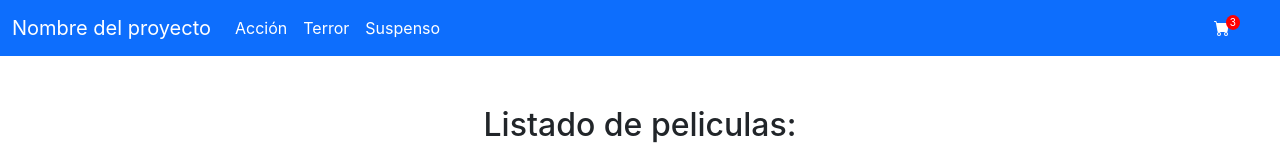
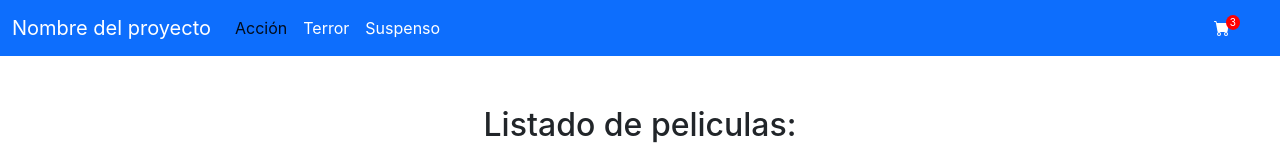
Before and after one commit to lucianoruizm/reactCursoLeo, a React (Create React App) app: page /category/1 in a window 1280 px wide. Shown: the top 160 px of the page. Built offline with nearby package versions, Linux system fonts and the light colour scheme.

Commit message:
promises, itemDetails

```diff
--- a/src/components/ItemListContainer.js
+++ b/src/components/ItemListContainer.js
@@ -6,6 +6,7 @@ import './ItemListContainer.css'
 // Es importado para poder usarse en App.
 // Tiene importado el componente ItemList al cual le pasa las props.
 const ItemListContainer = ({ movies }) => {
+
   return (
     <div className='item-list'>
       <h2>Listado de peliculas: </h2>
--- a/src/components/NavBar.js
+++ b/src/components/NavBar.js
@@ -16,13 +16,13 @@ const NavBar = () => {
           <div className="collapse navbar-collapse" id="navbarSupportedContent">
             <ul className="navbar-nav me-auto mb-2 mb-lg-0">
               <li className="nav-item">
-                <NavLink to={"/category/accion"} className="nav-link color-link">Acción</NavLink>
+                <NavLink to={"/category/1"} className="nav-link color-link">Acción</NavLink>
               </li>
               <li className="nav-item">
-                <NavLink to={"/category/terror"} className="nav-link color-link">Terror</NavLink>
+                <NavLink to={"/category/2"} className="nav-link color-link">Terror</NavLink>
               </li>
               <li className="nav-item">
-                <NavLink to={"/category/suspenso"} className="nav-link color-link">Suspenso</NavLink>
+                <NavLink to={"/category/3"} className="nav-link color-link">Suspenso</NavLink>
               </li>
             </ul>
           </div>
```
